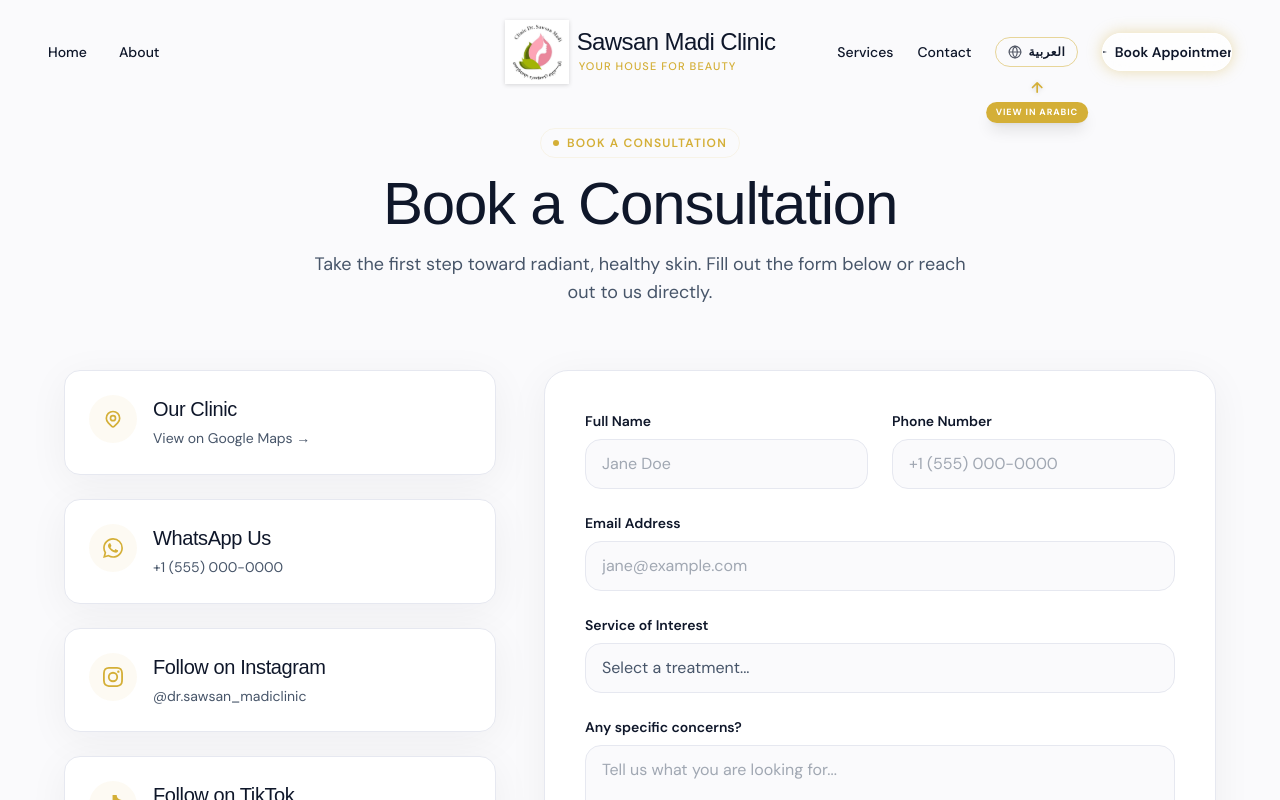
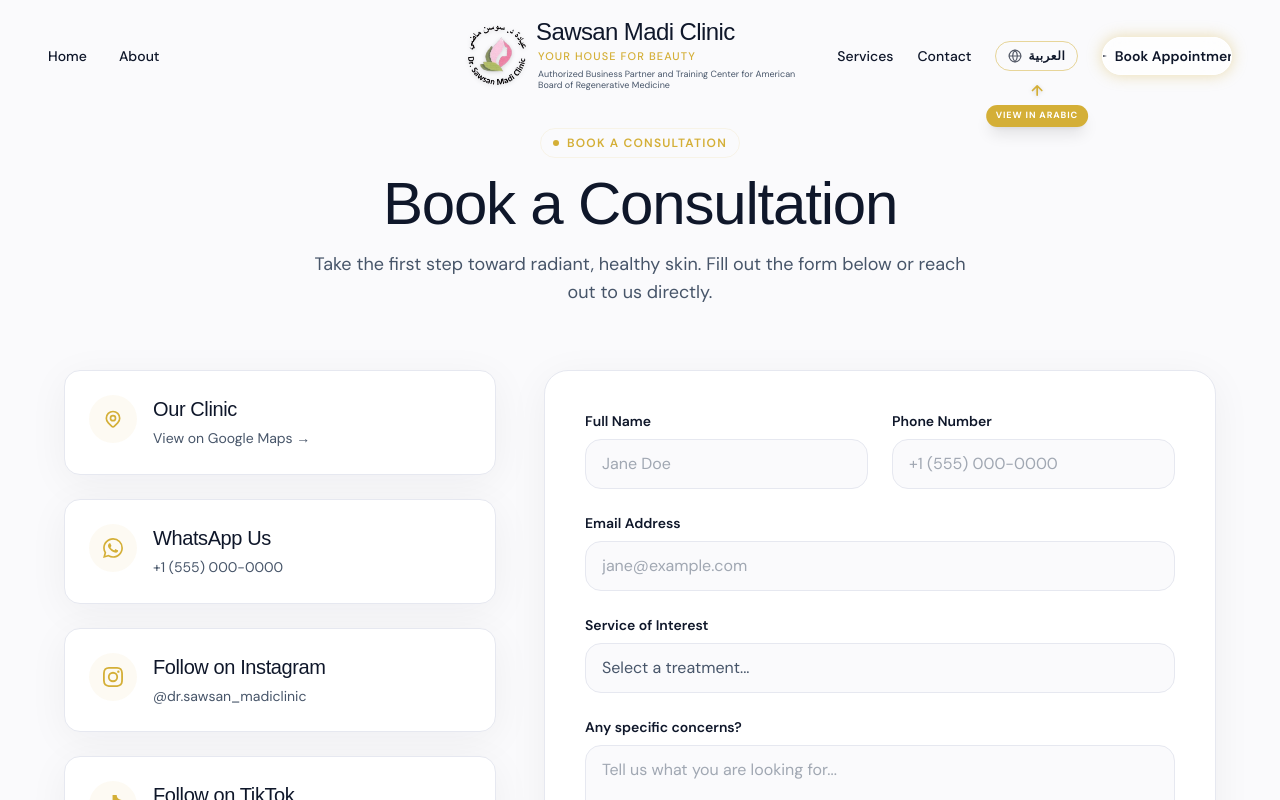
Before and after one commit to development1301/sawsanmadiclinic, a Next.js app: page /en/contact in a window 1280 px wide. Shown: the top 800 px of the page. Built offline with nearby package versions, Linux system fonts and the light colour scheme; a web font is replaced by a local one.

Commit message:
Update navbar logo and text

```diff
--- a/src/components/layout/Navbar.tsx
+++ b/src/components/layout/Navbar.tsx
@@ -87,7 +87,7 @@ export function Navbar() {
             >
               <div className="relative w-12 h-12 md:w-16 md:h-16 flex-shrink-0">
                 <Image
-                  src="/logo.jpg"
+                  src="/logo-transparent.png"
                   alt="Logo"
                   fill
                   className="object-contain drop-shadow-sm"
@@ -104,6 +104,9 @@ export function Navbar() {
                     {t.slogan}
                   </span>
                 )}
+                <span className="text-[8px] md:text-[9px] text-[var(--color-body)] mt-1 max-w-[280px] leading-tight pl-[2px]">
+                  Authorized Business Partner and Training Center for American Board of Regenerative Medicine
+                </span>
               </div>
             </motion.div>
           </Link>
```
Also changed, not shown: public/logo-transparent.png (added), src/components/ui/StackedCards.tsx (line endings or trailing spaces).
